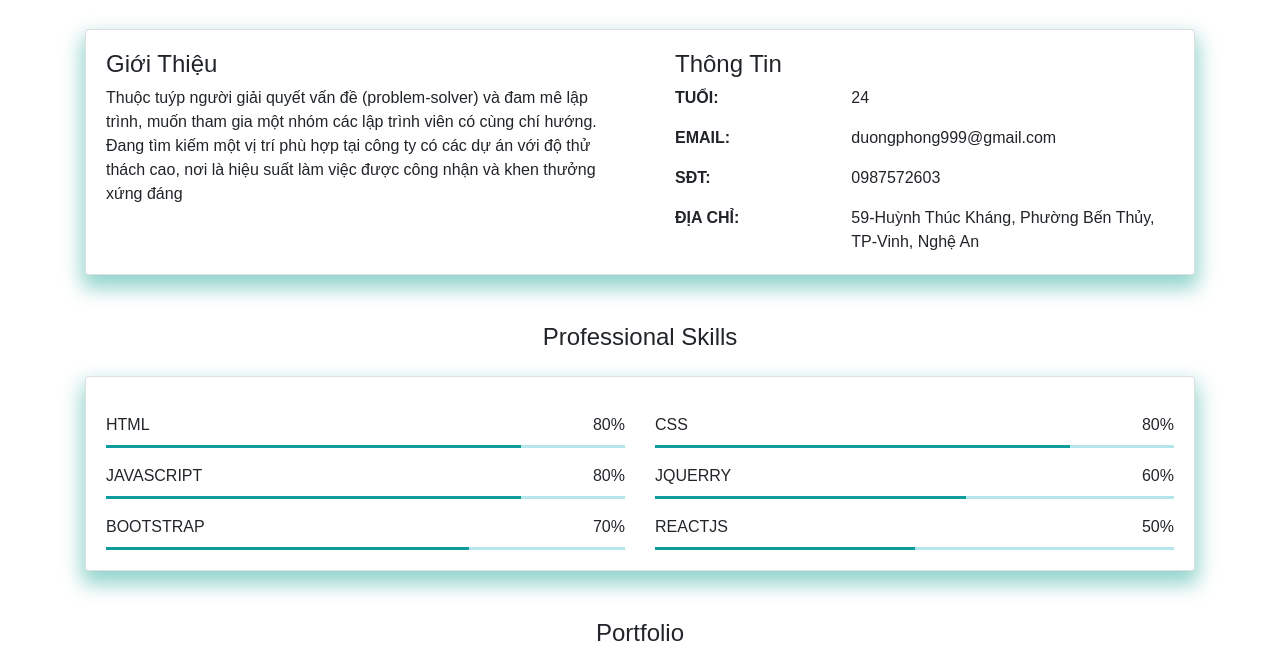
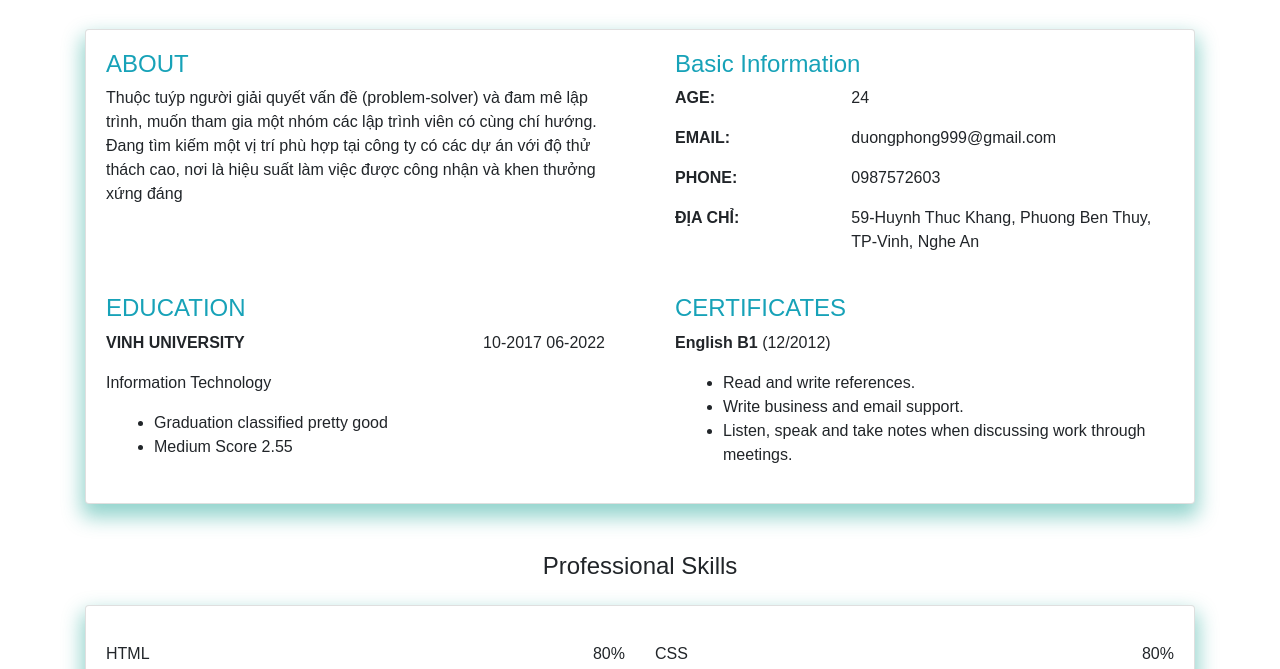
Before and after one commit to duongphong999/TranningBnK-CV, a plain HTML site: page index.html in a window 1280 px wide. Shown: the part 931-1600 px from the top of the page. Drawn offline with nearby package versions, Linux system fonts and the light colour scheme; some packages are replaced by stand-ins of ours; a script that the page names is missing.

Commit message:
update education

```diff
--- a/css/style.css
+++ b/css/style.css
@@ -2,6 +2,9 @@
     margin: 0;
     padding: 0;
     font-family: 'Poppins', sans-serif;
+}
+.text-color{
+    color: #17a2b8;
 }
 .bg-primarys{
     background: #17a2b8;
--- a/index.html
+++ b/index.html
@@ -95,7 +95,7 @@
                     <div class="row">
                         <div class="col-lg-6 col-md-12">
                             <div class="card-body">
-                                <div class="h4 mt-0 title"> Giới Thiệu</div>
+                                <div class="h4 mt-0 title text-color"> ABOUT </div>
                                 <p>Thuộc tuýp người giải quyết vấn đề (problem-solver) và đam mê lập trình, muốn tham
                                     gia
                                     một nhóm các lập trình viên có cùng chí hướng. Đang tìm kiếm một vị trí phù hợp tại
@@ -103,15 +103,13 @@
                                     ty có các dự án với độ thử thách cao, nơi là hiệu suất làm việc được công nhận và
                                     khen
                                     thưởng xứng đáng</p>
-
                             </div>
-
                         </div>
                         <div class="col-lg-6 col-md-12">
                             <div class="card-body">
-                                <div class="h4 mt-0 title">Thông Tin</div>
+                                <div class="h4 mt-0 title text-color">Basic Information</div>
                                 <div class="row">
-                                    <div class="col-sm-4"><strong class="text-uppercase">Tuổi:</strong></div>
+                                    <div class="col-sm-4"><strong class="text-uppercase">Age:</strong></div>
                                     <div class="col-sm-8">24</div>
                                 </div>
                                 <div class="row mt-3">
@@ -119,13 +117,60 @@
                                     <div class="col-sm-8">duongphong999@gmail.com</div>
                                 </div>
                                 <div class="row mt-3">
-                                    <div class="col-sm-4"><strong class="text-uppercase">SĐT:</strong></div>
+                                    <div class="col-sm-4"><strong class="text-uppercase">Phone:</strong></div>
                                     <div class="col-sm-8">0987572603</div>
                                 </div>
                                 <div class="row mt-3">
                                     <div class="col-sm-4"><strong class="text-uppercase">Địa Chỉ:</strong></div>
-                                    <div class="col-sm-8">59-Huỳnh Thúc Kháng, Phường Bến Thủy, TP-Vinh, Nghệ An</div>
+                                    <div class="col-sm-8">59-Huynh Thuc Khang, Phuong Ben Thuy, TP-Vinh, Nghe An</div>
                                 </div>
+                            </div>
+
+
+                        </div>
+                    </div>
+                    <div class="row">
+                        <div class="col-lg-6 col-md-12">
+                            <div class="card-body">
+                                <div class="h4 mt-0 title text-color">EDUCATION</div>
+                                <div class="row">
+                                    <div class="col-sm-12">
+                                        <div class="d-flex justify-content-between">
+                                            <div>
+                                                <p><strong>VINH UNIVERSITY</strong></p>
+                                                <p>Information Technology</p>
+                                                <ul class="pl-5">
+                                                    <li>Graduation classified pretty good</li>
+                                                    <li>Medium Score 2.55 </li>
+                                                </ul>
+                                            </div>
+                                            <div>
+                                                10-2017 06-2022
+                                            </div>
+                                        </div>
+                                    </div>
+                                </div>
+                            </div>
+                        </div>
+                        <div class="col-lg-6 col-md-12">
+                            <div class="card-body">
+                                <div class="h4 mt-0 title text-color">CERTIFICATES</div>
+                                <div class="row">
+                                    <div class="col-sm-12">
+                                        <div >
+                                            <div>
+                                                <p><strong >English B1</strong>  (12/2012)</p>
+                                                <ul class="pl-5">
+                                                    <li>Read and write references.</li>
+                                                    <li>Write business and email support. </li>
+                                                    <li>Listen, speak and take notes when discussing work through meetings.</li>
+                                                </ul>
+                                            </div>
+
+                                        </div>
+                                    </div>
+                                </div>
+
                             </div>
 
 
@@ -370,10 +415,10 @@
                                     </div>
                                     <div class="col-md-6">
                                         <div class="card-body">
-                                            <p class="mb-0"><strong>Địa Chỉ </strong></p>
-                                            <p class="pb-2">59 - Huỳnh Thúc Kháng, Phường Bến Thủy, TP Vinh, Nghệ An,
-                                                Việt Nam</p>
-                                            <p class="mb-0"><strong>SĐT</strong></p>
+                                            <p class="mb-0"><strong>Addess </strong></p>
+                                            <p class="pb-2">59 - Huynh Thuc Khang, Phuong Ben Thuy, TP Vinh, Nghe An,
+                                                Viet Nam</p>
+                                            <p class="mb-0"><strong>Phone</strong></p>
                                             <p class="pb-2">0987572603</p>
                                             <p class="mb-0"><strong>Email</strong></p>
                                             <p>duongphong999@gmail.com</p>
```
Also changed, not shown: banner.jpg (deleted).
